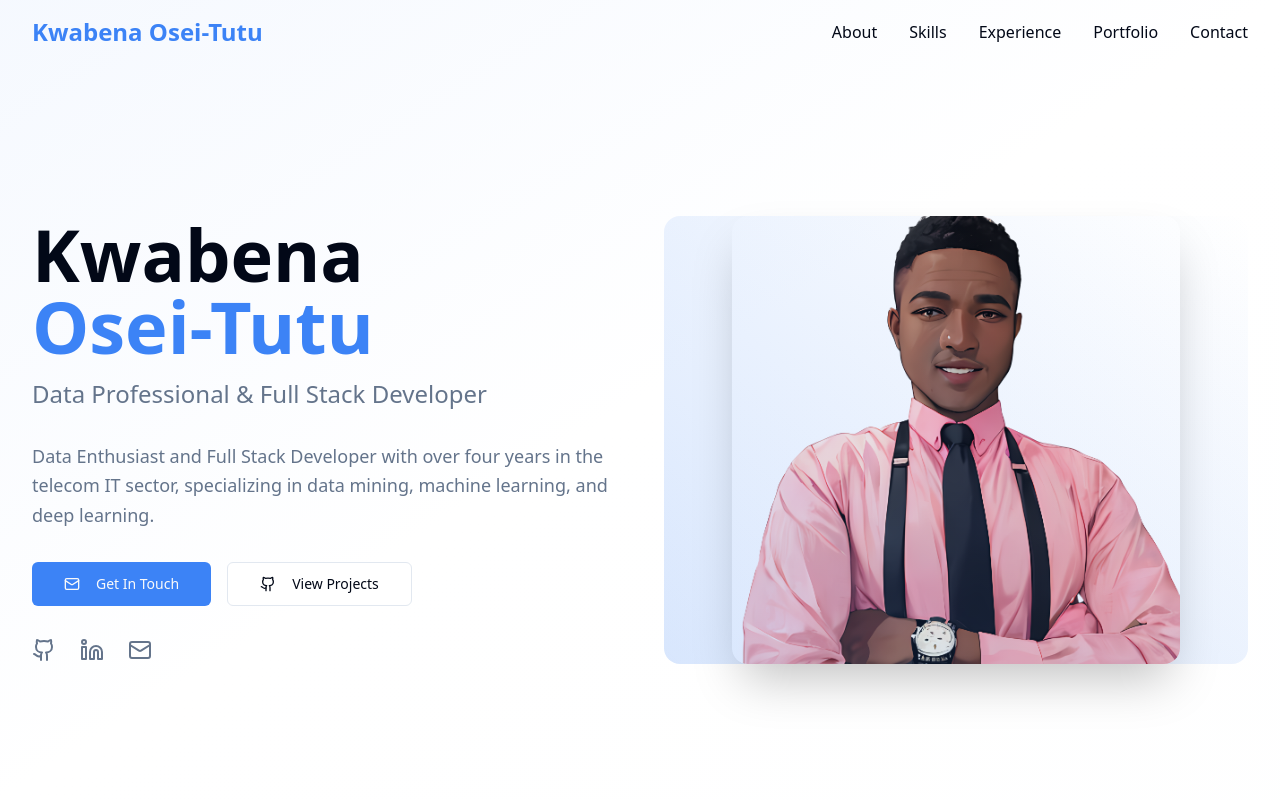
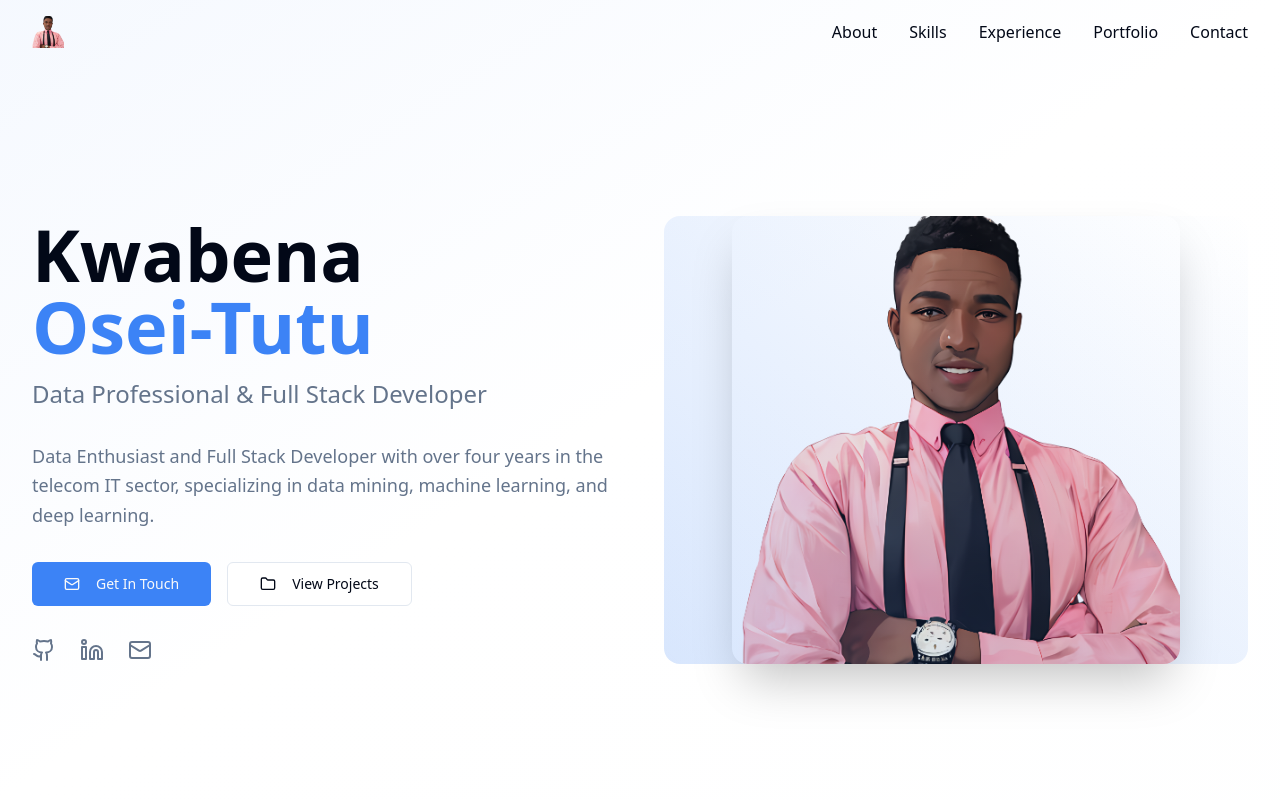
Before and after one commit to Nanasei878/Portfolio, a React (Vite) app: page / in a window 1280 px wide. Shown: the top 800 px of the page. Built offline with nearby package versions, Linux system fonts and the light colour scheme.

Commit message:
version 2.1

```diff
--- a/src/components/Hero.tsx
+++ b/src/components/Hero.tsx
@@ -1,6 +1,6 @@
 
 import { Button } from "@/components/ui/button";
-import { Github, Linkedin, Mail } from "lucide-react";
+import { Folder, Github, Linkedin, Mail } from "lucide-react";
 
 const Hero = () => {
   return (
@@ -24,24 +24,31 @@ const Hero = () => {
             </p>
 
             <div className="flex flex-wrap gap-4">
+              <a href="#contact">
               <Button size="lg" className="hover-scale">
                 <Mail className="mr-2 h-5 w-5" />
                 Get In Touch
               </Button>
+              </a>
+
+              <a href="#portfolio">
               <Button variant="outline" size="lg" className="hover-scale">
-                <Github className="mr-2 h-5 w-5" />
+                <Folder className="mr-2 h-5 w-5" />
                 View Projects
               </Button>
+            </a>
+
             </div>
 
+
             <div className="flex space-x-6">
-              <a href="#" className="text-muted-foreground hover:text-primary transition-colors">
+              <a href="https://github.com/Nanasei878" className="text-muted-foreground hover:text-primary transition-colors">
                 <Github className="h-6 w-6" />
               </a>
-              <a href="#" className="text-muted-foreground hover:text-primary transition-colors">
+              <a href="https://www.linkedin.com/in/kwabena-osei-tutu-1b6009a0/" className="text-muted-foreground hover:text-primary transition-colors">
                 <Linkedin className="h-6 w-6" />
               </a>
-              <a href="#" className="text-muted-foreground hover:text-primary transition-colors">
+              <a href="mailto:kwabena.oseitutu@etu.unilasalle.fr" className="text-muted-foreground hover:text-primary transition-colors">
                 <Mail className="h-6 w-6" />
               </a>
             </div>
--- a/src/components/Navigation.tsx
+++ b/src/components/Navigation.tsx
@@ -30,9 +30,13 @@ const Navigation = () => {
     }`}>
       <div className="container mx-auto px-4 sm:px-6 lg:px-8">
         <div className="flex justify-between items-center py-4">
-          <div className="text-2xl font-bold text-primary">
-            Kwabena Osei-Tutu
-          </div>
+          <a href="/" aria-label="Home">
+            <img
+              src="/lovable-uploads/1730a2e0-63c0-429b-8d4d-1d2776112547.png"
+              alt="Kwabena Osei-Tutu's Portfolio Logo"
+              className="h-8 w-8" // Adjust size as needed
+            />
+          </a>
 
           {/* Desktop Navigation */}
           <div className="hidden md:flex space-x-8">
--- a/src/components/Portfolio.tsx
+++ b/src/components/Portfolio.tsx
@@ -6,7 +6,7 @@ const Portfolio = () => {
   const projects = [
     {
       title: "Sales Dashboard",
-      image: "/lovable-uploads/Sales Dashboard.png",
+      image: "/lovable-uploads/SalesDashboard.png",
       link: "https://public.tableau.com/app/profile/kwabena.osei.tutu/viz/SalesDashboard_16702086220270/SalesDashboard",
       type: "tableau"
     },
@@ -18,7 +18,7 @@ const Portfolio = () => {
     },
     {
       title: "Syntaxmap Web App",
-      image: "/lovable-uploads/syntaxmap.png",
+      image: "/lovable-uploads/syntaxmap.PNG",
       link: "https://syntax-map-pro-front.vercel.app/",
       type: "web"
     },
```
Also changed, not shown: public/lovable-uploads/SalesDashboard.png (renamed from public/lovable-uploads/Sales Dashboard .png).
